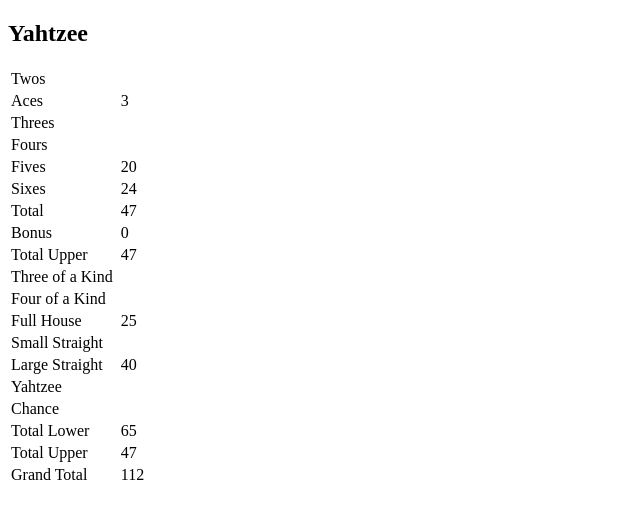
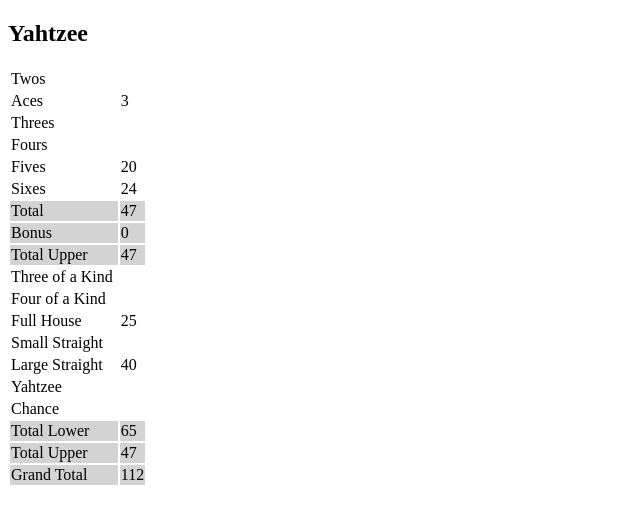
Before and after one commit to FelixHx/angularyahtzee, an Angular app: page / in a window 1280 px wide. Shown: the top 524 px of the page, without its empty margins (0-640 px from the left). Built offline with nearby package versions, Linux system fonts and the light colour scheme.

Commit message:
Hintergrund grau bei berechneten Feldern

```diff
--- a/src/app/kniffel/kniffel.component.html
+++ b/src/app/kniffel/kniffel.component.html
@@ -1,6 +1,7 @@
 <h2>Yahtzee</h2>
 <table>
-  <tr *ngFor="let field of fields">
+  <tr *ngFor="let field of fields"
+    [style.background-color]="field.sum?'lightgrey':null">
     <td>{{field.title}}&nbsp;</td>
     <td><div *ngIf="field.points != null" >{{field.points}}</div></td>
   </tr>
```
